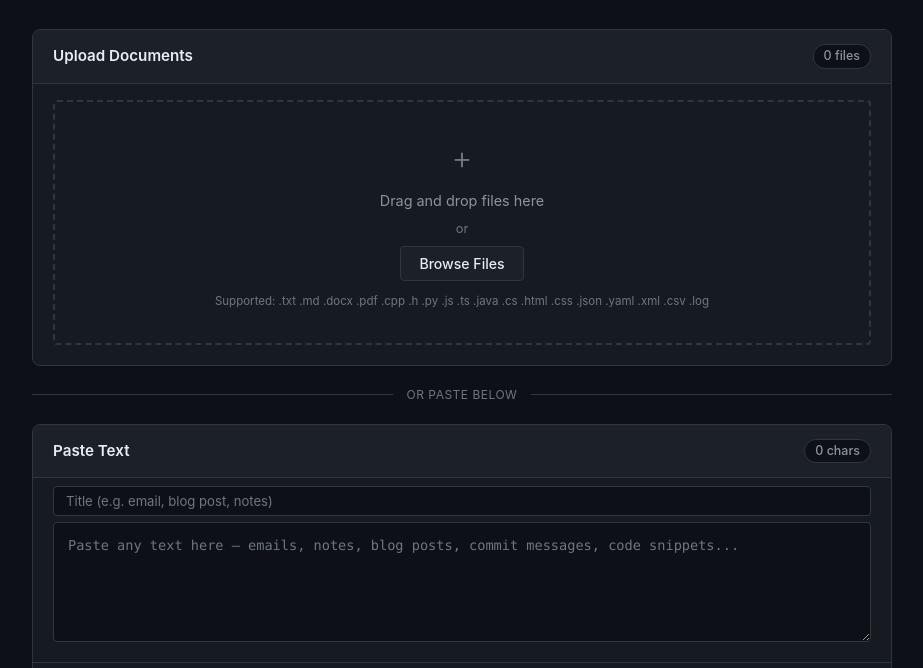
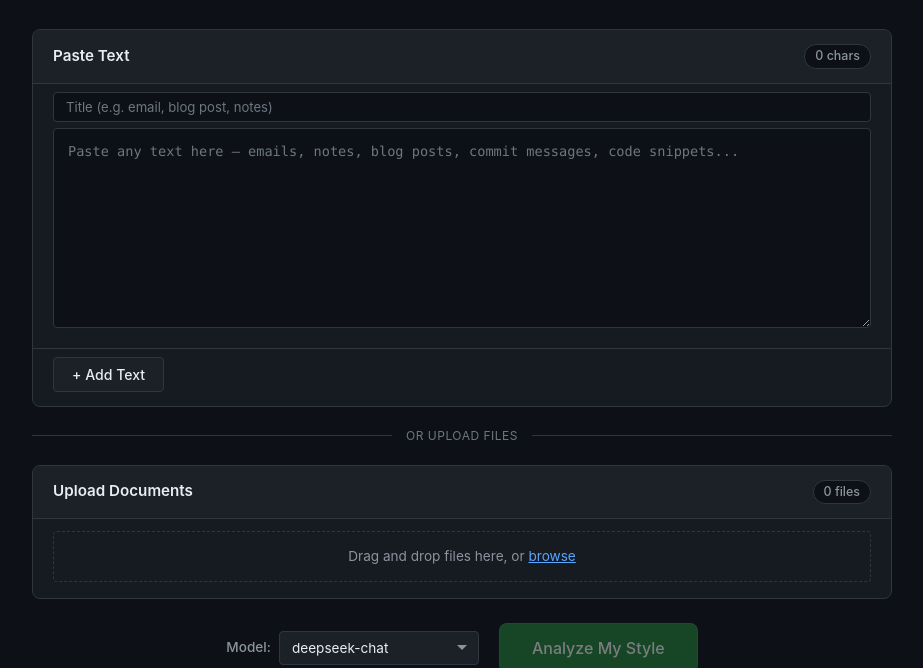
Before and after one commit to kernullist/written-by-me, a website: page public/index.html in a window 1280 px wide. Shown: the part 114-782 px from the top of the page, without its empty margins (178-1101 px from the left). Drawn offline with Linux system fonts and the light colour scheme; no server answers.

Commit message:
ux: paste on top with taller area, compact upload zone with inline browse link

```diff
--- a/public/index.html
+++ b/public/index.html
@@ -15,29 +15,6 @@
     <p class="subtitle">Upload documents or paste text — AI analyzes your style and generates a portable Skill.md.</p>
   </header>
 
-  <div id="uploadZone" class="panel upload-panel">
-    <div class="panel-header">
-      <h2>Upload Documents</h2>
-      <span class="badge" id="fileCount">0 files</span>
-    </div>
-    <div class="drop-zone" id="dropZone">
-      <input type="file" id="fileInput" multiple accept=".txt,.md,.csv,.log,.cpp,.c,.h,.hpp,.cs,.java,.py,.js,.ts,.jsx,.tsx,.rs,.go,.rb,.php,.swift,.kt,.html,.css,.scss,.json,.xml,.yaml,.yml,.docx,.pdf" hidden>
-      <div class="drop-zone-content">
-        <span class="drop-icon">&plus;</span>
-        <p>Drag and drop files here</p>
-        <p class="drop-or">or</p>
-        <button type="button" class="btn btn-secondary" id="browseBtn">Browse Files</button>
-      </div>
-      <p class="supported-formats">Supported: .txt .md .docx .pdf .cpp .h .py .js .ts .java .cs .html .css .json .yaml .xml .csv .log</p>
-    </div>
-
-    <div class="upload-status" id="uploadStatus"></div>
-
-    <div class="file-list" id="fileList"></div>
-  </div>
-
-  <div class="divider"><span>or paste below</span></div>
-
   <div class="panel paste-panel">
     <div class="panel-header">
       <h2>Paste Text</h2>
@@ -53,6 +30,23 @@
     <div class="paste-footer">
       <button type="button" class="btn btn-secondary" id="addPasteBtn">+ Add Text</button>
     </div>
+  </div>
+
+  <div class="divider"><span>or upload files</span></div>
+
+  <div id="uploadZone" class="panel upload-panel">
+    <div class="panel-header">
+      <h2>Upload Documents</h2>
+      <span class="badge" id="fileCount">0 files</span>
+    </div>
+    <div class="drop-zone" id="dropZone">
+      <input type="file" id="fileInput" multiple accept=".txt,.md,.csv,.log,.cpp,.c,.h,.hpp,.cs,.java,.py,.js,.ts,.jsx,.tsx,.rs,.go,.rb,.php,.swift,.kt,.html,.css,.scss,.json,.xml,.yaml,.yml,.docx,.pdf" hidden>
+      <div class="drop-zone-content">
+        <p>Drag and drop files here, or <button type="button" class="btn-inline" id="browseBtn">browse</button></p>
+      </div>
+    </div>
+    <div class="upload-status" id="uploadStatus"></div>
+    <div class="file-list" id="fileList"></div>
   </div>
 
   <div class="action-bar">
--- a/public/style.css
+++ b/public/style.css
@@ -121,50 +121,48 @@ body {
 /* Upload Zone */
 
 .drop-zone {
-    padding: 32px 20px;
-    border: 2px dashed var(--border);
+    padding: 14px 20px;
+    border: 1px dashed var(--border);
     border-radius: var(--radius-sm);
-    margin: 16px 20px;
+    margin: 12px 20px;
     text-align: center;
     cursor: pointer;
     transition: border-color 0.2s, background 0.2s;
+    font-size: 0.85rem;
+    color: var(--text-secondary);
 }
 
 .drop-zone:hover,
 .drop-zone.drag-over {
     border-color: var(--accent);
     background: rgba(88, 166, 255, 0.05);
+    color: var(--text-primary);
 }
 
 .drop-zone-content {
     pointer-events: none;
 }
 
-.drop-icon {
-    font-size: 2rem;
-    color: var(--text-muted);
-    display: block;
-    margin-bottom: 8px;
-    font-weight: 300;
+.btn-inline {
+    background: none;
+    border: none;
+    color: var(--accent);
+    cursor: pointer;
+    font-size: inherit;
+    font-family: inherit;
+    text-decoration: underline;
+    padding: 0;
+    pointer-events: auto;
 }
 
-.drop-zone-content p {
-    color: var(--text-secondary);
-    font-size: 0.9rem;
-    margin-bottom: 4px;
+.btn-inline:hover {
+    color: var(--accent-hover);
 }
 
-.drop-or {
-    color: var(--text-muted) !important;
-    font-size: 0.8rem !important;
-    margin: 8px 0 !important;
-}
-
+.drop-icon,
+.drop-or,
 .supported-formats {
-    color: var(--text-muted) !important;
-    font-size: 0.72rem !important;
-    margin-top: 12px !important;
-    word-break: break-all;
+    display: none;
 }
 
 /* File List */
@@ -274,7 +272,7 @@ body {
 
 .paste-area {
     width: 100%;
-    min-height: 120px;
+    min-height: 200px;
     padding: 12px 14px;
     background: var(--bg-primary);
     border: 1px solid var(--border);
```
